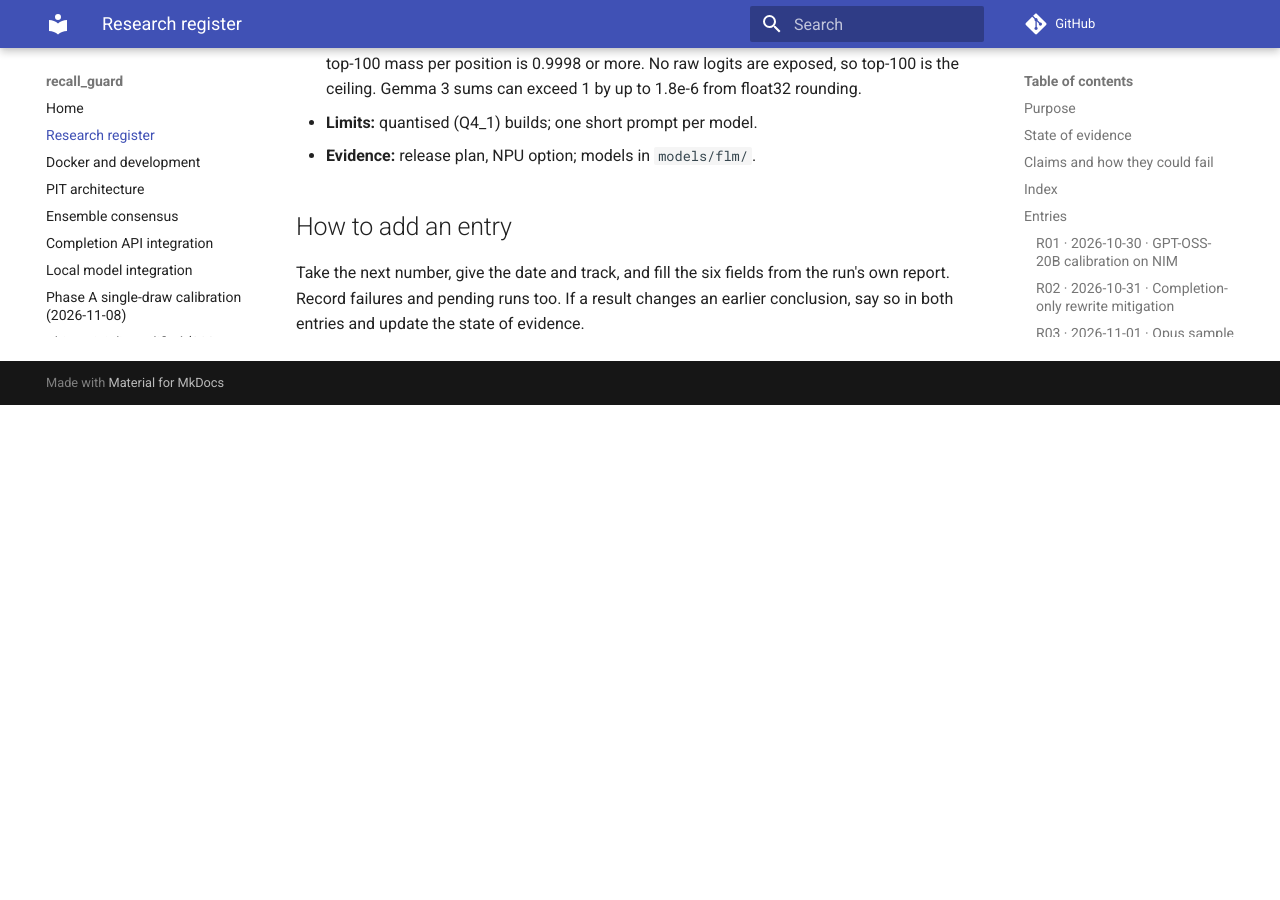
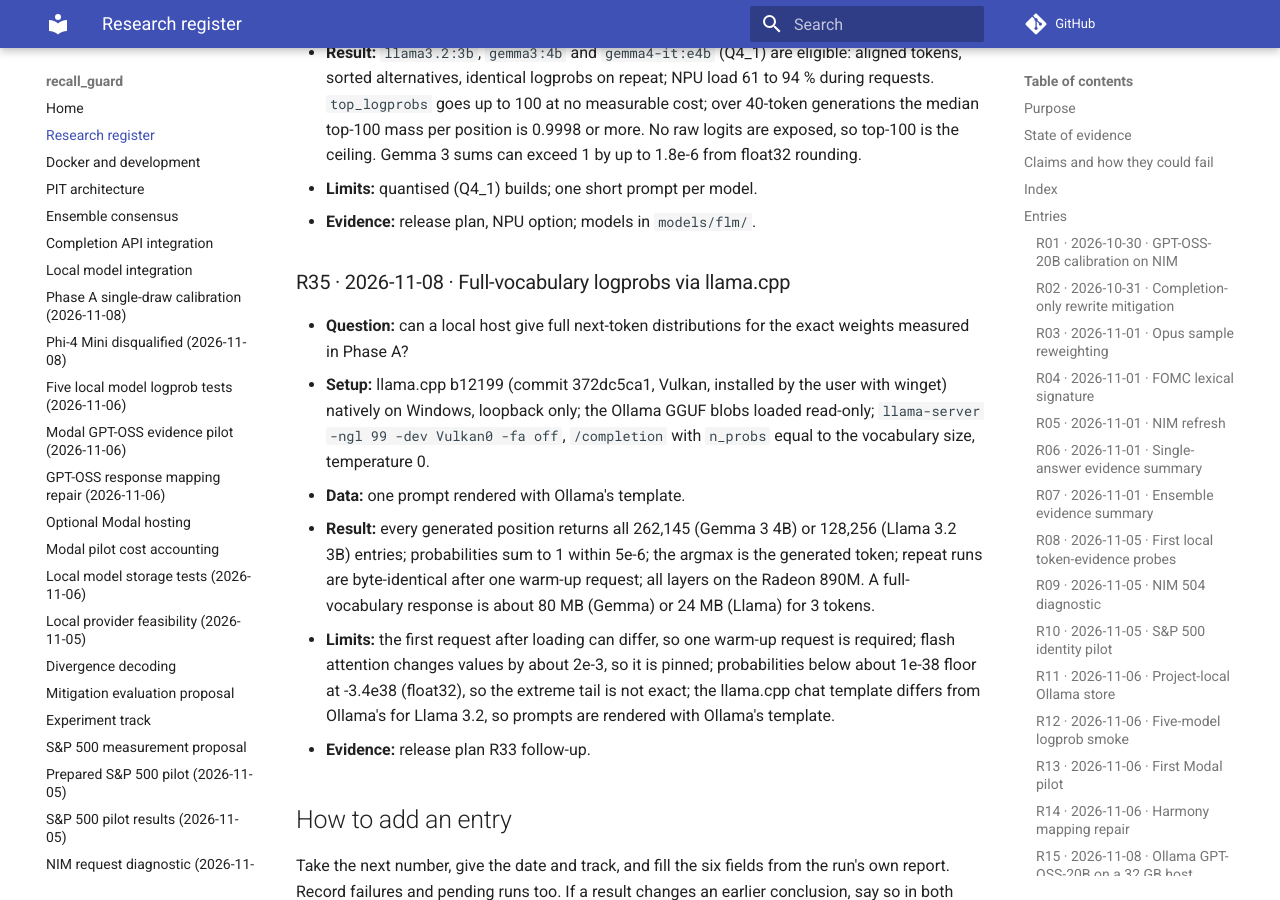
Before and after one commit to norandom/memguard_alpha, an MkDocs documentation site: the page built from docs/research-register.md, in a window 1280 px wide and 900 px high, scrolled down 14134 px. Built offline with MkDocs 1.6.1 and Material for MkDocs 9.7.7, drawn with Linux system fonts in a browser that asks for light colours; comment, search, counter and statistics services are not loaded; before the commit the page ends 14539 px from its top, so only the background shows below that; some of the changed text lies outside the part shown.

Commit message:
docs(register): full-vocabulary logprobs from the Phase A weights via llama.cpp (R35)
Co-Authored-By: Claude Opus 5.5 <noreply@anthropic.com>

```diff
--- a/docs/research-register.md
+++ b/docs/research-register.md
@@ -96,6 +96,7 @@ track. The guard does not need it to work.
 | R32 | 2026-11-08 | Local | stopped | LLaVA-Llama3 Phase A stopped on a host condition change |
 | R33 | 2026-11-08 | Method | decision | Full logits or logprobs from local models, NPU included |
 | R34 | 2026-11-08 | NPU | feasibility | Three models eligible on the NPU through FastFlowLM, top-100 logprobs |
+| R35 | 2026-11-08 | Local | feasibility | Full-vocabulary logprobs from the Phase A GGUF weights via llama.cpp |
 
 ## Entries
 
@@ -426,6 +427,27 @@ track. The guard does not need it to work.
 - **Limits:** quantised (Q4_1) builds; one short prompt per model.
 - **Evidence:** release plan, NPU option; models in `models/flm/`.
 
+### R35 · 2026-11-08 · Full-vocabulary logprobs via llama.cpp
+
+- **Question:** can a local host give full next-token distributions for the exact
+  weights measured in Phase A?
+- **Setup:** llama.cpp b12199 (commit 372dc5ca1, Vulkan, installed by the user
+  with winget) natively on Windows, loopback only; the Ollama GGUF blobs loaded
+  read-only; `llama-server -ngl 99 -dev Vulkan0 -fa off`, `/completion` with
+  `n_probs` equal to the vocabulary size, temperature 0.
+- **Data:** one prompt rendered with Ollama's template.
+- **Result:** every generated position returns all 262,145 (Gemma 3 4B) or
+  128,256 (Llama 3.2 3B) entries; probabilities sum to 1 within 5e-6; the argmax
+  is the generated token; repeat runs are byte-identical after one warm-up
+  request; all layers on the Radeon 890M. A full-vocabulary response is about
+  80 MB (Gemma) or 24 MB (Llama) for 3 tokens.
+- **Limits:** the first request after loading can differ, so one warm-up request
+  is required; flash attention changes values by about 2e-3, so it is pinned;
+  probabilities below about 1e-38 floor at -3.4e38 (float32), so the extreme tail
+  is not exact; the llama.cpp chat template differs from Ollama's for Llama 3.2,
+  so prompts are rendered with Ollama's template.
+- **Evidence:** release plan R33 follow-up.
+
 ## How to add an entry
 
 Take the next number, give the date and track, and fill the six fields from the
```
